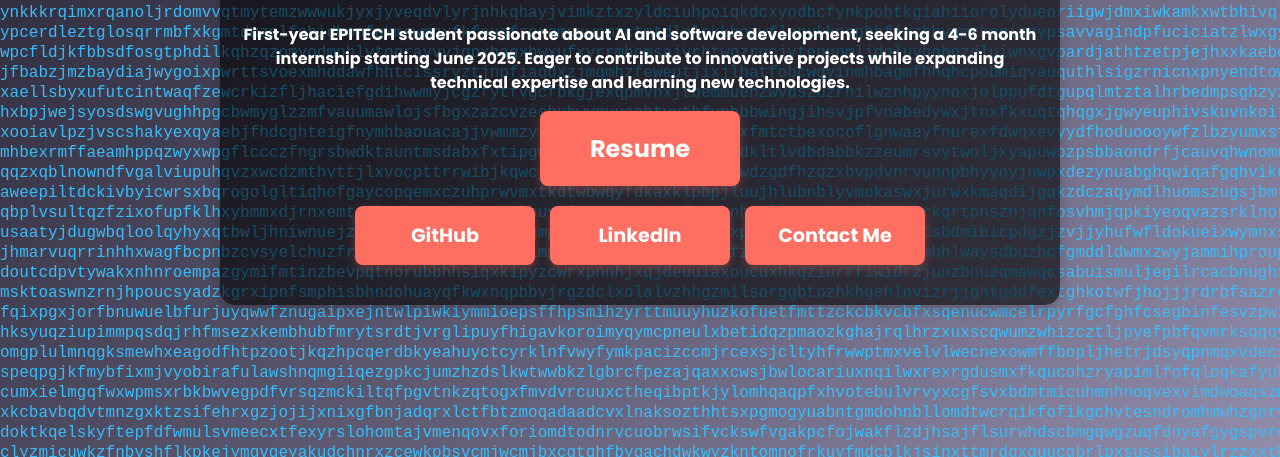
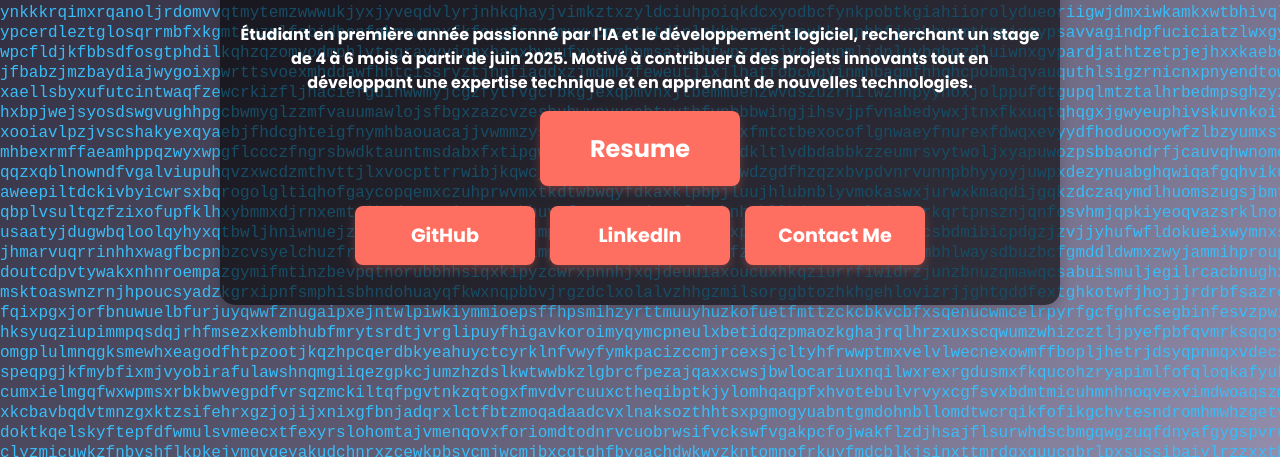
Before and after one commit to OmarCodes022/portfolio-website, a plain HTML site: page index.html in a window 1280 px wide. Shown: the part 343-800 px from the top of the page. Drawn offline with Linux system fonts and the light colour scheme.

Commit message:
[Add][Resume][added a new resume and changed some texts]

```diff
--- a/index.html
+++ b/index.html
@@ -15,7 +15,7 @@
         <h1 class="main-title">Omar Ahmed</h1>
         <p class="subtitle">CS Student at EPITECH STR</p>
         <p class="description">
-            First-year EPITECH student passionate about AI and software development, seeking a 4-6 month internship starting June 2025. Eager to contribute to innovative projects while expanding technical expertise and learning new technologies.
+            Étudiant en première année passionné par l'IA et le développement logiciel, recherchant un stage de 4 à 6 mois à partir de juin 2025. Motivé à contribuer à des projets innovants tout en développant une expertise technique et en apprenant de nouvelles technologies.
         </p>
         <div class="button-container">
             <a href="/portfolio-website/assets/Resume.pdf" target="_blank" class="btn large-btn">Resume</a>
```
Also changed, not shown: 1 other file.
